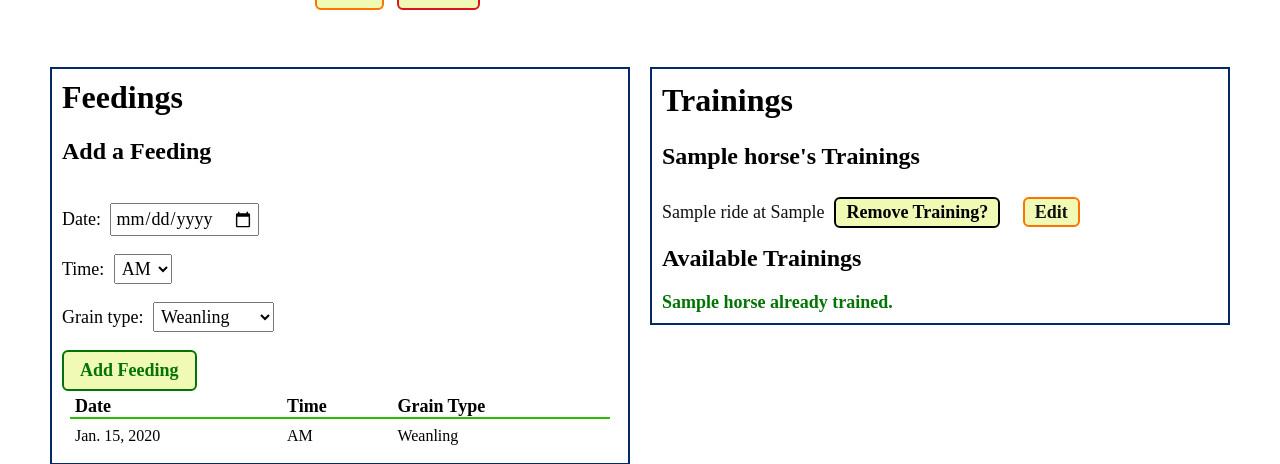
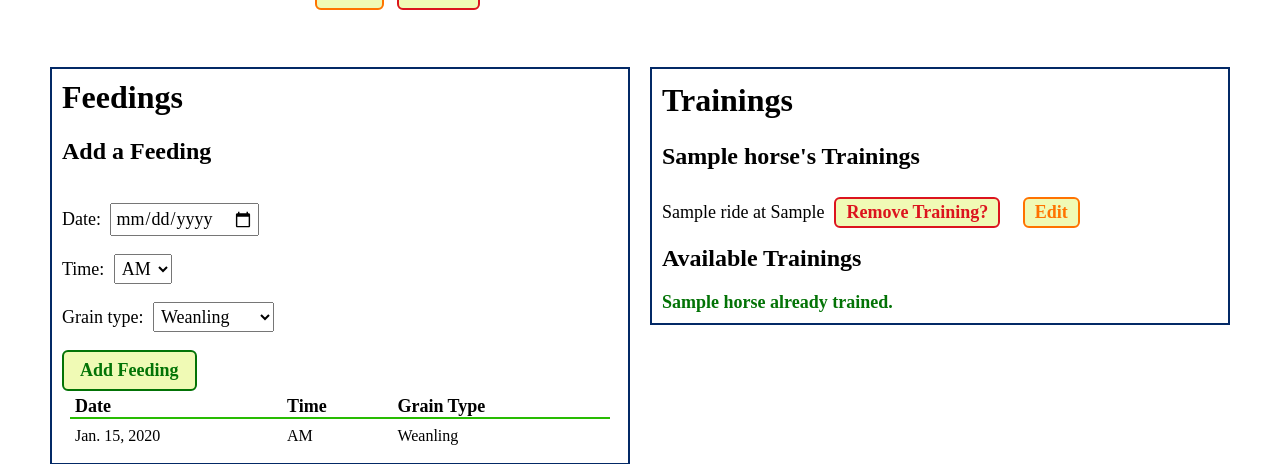
Before and after one commit to irwinleah/django-crud-horse-staff-app, a Django app: page /horses/1 in a window 1280 px wide. Shown: the part 317-781 px from the top of the page. Run offline with Django 4.2, Linux system fonts and the light colour scheme; a user stored in the database is signed in; tables that the repository leaves empty hold one stand-in row (values such as "Sample post").

Commit message:
button was fixed

```diff
--- a/main_app/static/css/horses/horse-detail.css
+++ b/main_app/static/css/horses/horse-detail.css
@@ -11,9 +11,6 @@
     justify-content: space-between;
     gap: 20px;
     margin-top: 30px;
-    /* flex-direction: column;
-    padding-bottom: 20px;
-    align-items: center; */
     flex-wrap: wrap;
   }
   #id_time, #id_grain_type, #id_date {
@@ -182,12 +179,22 @@
 
   .trainings-container a {
     text-decoration: none;
-    color: #111;
+    color: black;
   }
 
   .trainings-container .btn {
     padding: 3px 10px;
     margin-left: 10px;
+  }
+
+  .warn {
+    color: var(--warn);
+    border-color: var(--warn);
+  }
+
+  .danger {
+    color: var(--danger);
+    border-color: var(--danger);
   }
 
   #file-input {
--- a/main_app/static/css/trainings/training-detail.css
+++ b/main_app/static/css/trainings/training-detail.css
@@ -7,7 +7,7 @@ body {
   min-height: 100vh;
   --nav-bg: rgba(17, 154, 63, 0.7);
   --borders: rgb(3, 41, 102) solid 2px;
-  --link-hover-color: rgb(201, 210, 231);
+  --link-hover-color: rgb(249, 68, 1);
   --button-bg:rgb(240, 250, 181);
   --button-bg-hover: rgb(205, 255, 4);
   --submit: rgb(3, 115, 6);
--- a/main_app/templates/horses/detail.html
+++ b/main_app/templates/horses/detail.html
@@ -75,8 +75,10 @@
                 </a>
                 <form action="{% url 'remove-training' horse.id training.id %}" method="post">
                     {% csrf_token %}
-                    <button type="submit" class="btn btn-danger">Remove Training?</button>
-                    <a href="{% url 'training-update' training.id %}" class="btn warn">Edit</a>
+                    <button type="submit" class="btn danger">Remove Training?</button>
+                <form action="{% url 'training-update' training.id %}" method="post">
+                    {% csrf_token %}
+                    <button type="submit" class="btn warn">Edit</button>
                 </form>
             </div>
             {% endfor %}
```
